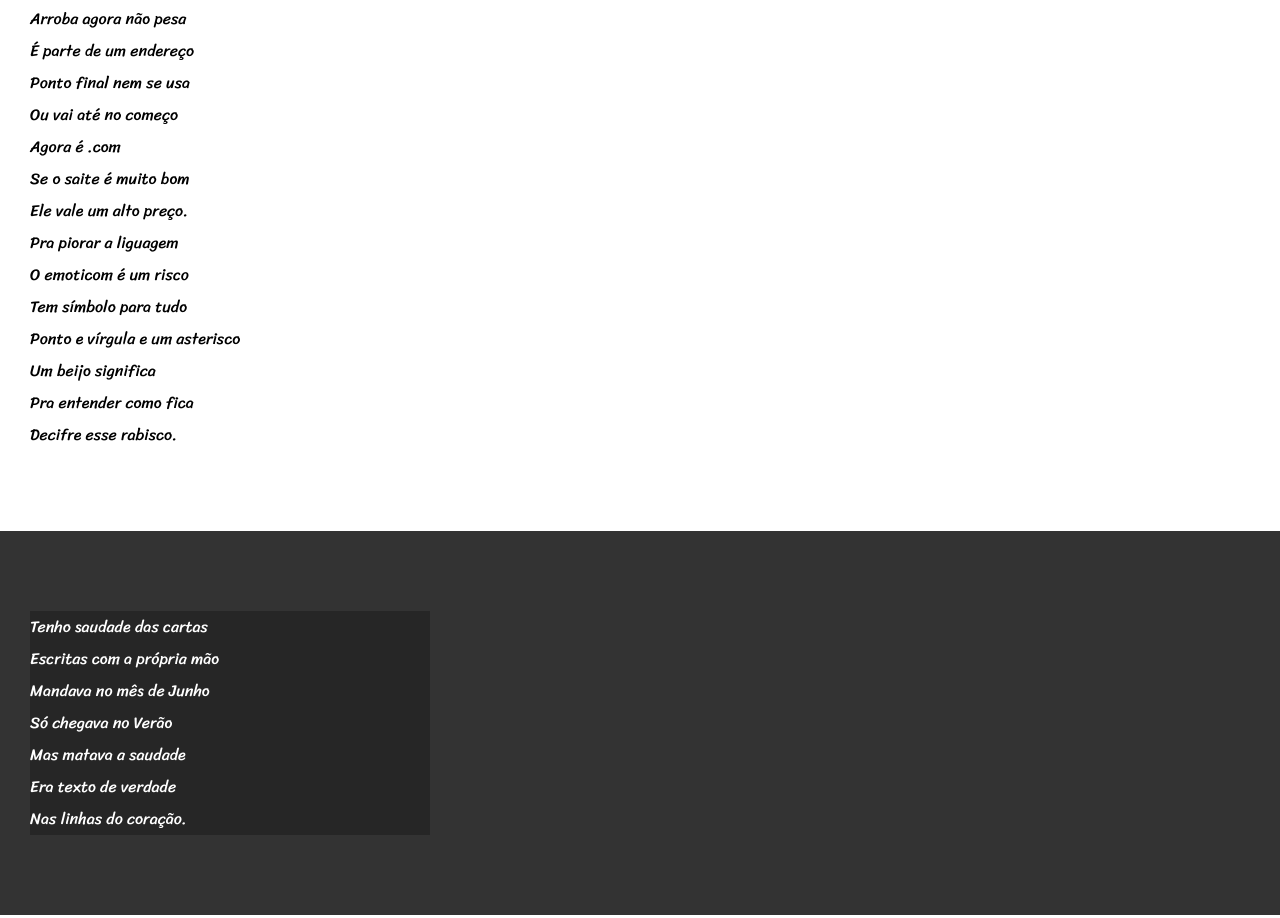
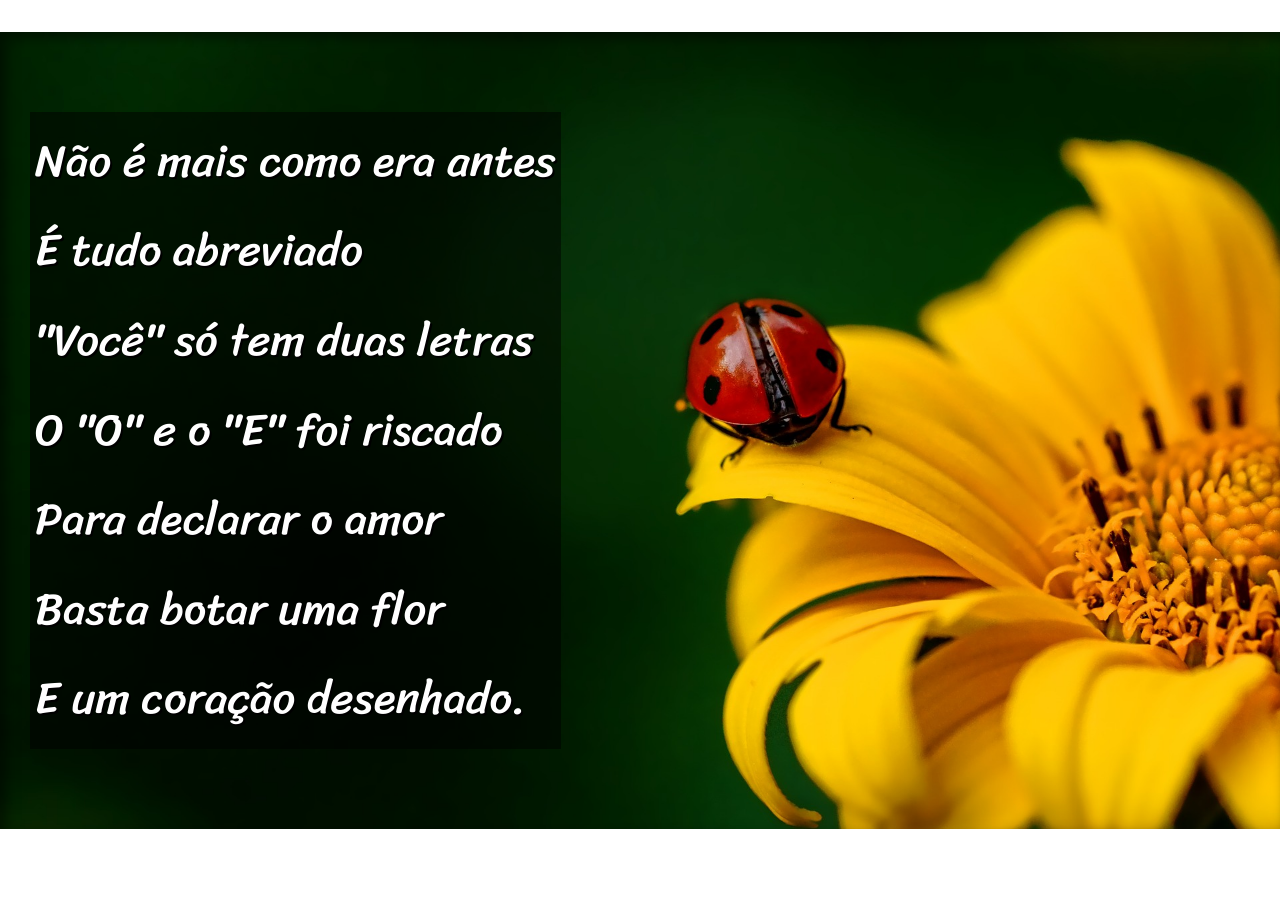
Before and after one commit to Elvys-c/exercicios, a plain HTML site: page desafios/d012.5/index.html in a window 1280 px wide. Shown: the part 1095-2013 px from the top of the page. Drawn offline with Linux system fonts and the light colour scheme.

Commit message:
adicionado css para criar efeito parallax nas imagens de fundo

```diff
--- a/desafios/d012.5/css/index.css
+++ b/desafios/d012.5/css/index.css
@@ -1,6 +1,12 @@
 @charset "UTF-8";
 
 @import url('https://fonts.googleapis.com/css2?family=Passion+One&family=Sriracha&display=swap');
+
+:root {
+    --font1: Verdana, Geneva, Tahoma, sans-serif;
+    --font2: 'Passion One', 'cursive';
+    --font3: 'Sriracha', 'cursive';
+}
 
 * {
     margin: 0px;
@@ -10,6 +16,7 @@
 html, body {
     min-height: 100vh;
     background-color: darkgray;
+    font-family: var(--font1);
 }
 
 header {
@@ -22,6 +29,8 @@ header {
 header > h1 {
     padding-top: 50px;
     font-variant: small-caps;
+    font-family: var(--font2);
+    font-size: 10vw;
 }
 
 header > p {
@@ -43,6 +52,12 @@ section {
     padding-bottom: 10vh;
     line-height: 2em;
     padding-left: 30px;
+    font-family: var(--font3);
+    font-size: 3.5vw;
+}
+
+section > p {
+    padding-bottom: 2em;
 }
 
 .normal {
@@ -53,11 +68,26 @@ section {
 .imagem {
     background-color: rgb(51, 51, 51);
     color: white;
+    box-shadow: inset 6px 6px 13px 0px rgb(0, 0, 0, 0.5);
+    background-size: cover;
+    background-attachment: fixed;
 }
 
 .imagem > p {
-    width: 400px;
-    background-color: rgb(0, 0, 0, 0.253);
+    display: inline-block;
+    padding: 5px;
+    background-color: rgb(0, 0, 0, 0.5);
+    text-shadow: 2px 2px 0px black;
+}
+
+#e2 {
+    background-image: url('../img/background001.jpg');
+    background-position: right center;
+}
+
+#e4 {
+    background-image: url('../img/background002.jpg');
+    background-position: right center;
 }
 
 p {
```
